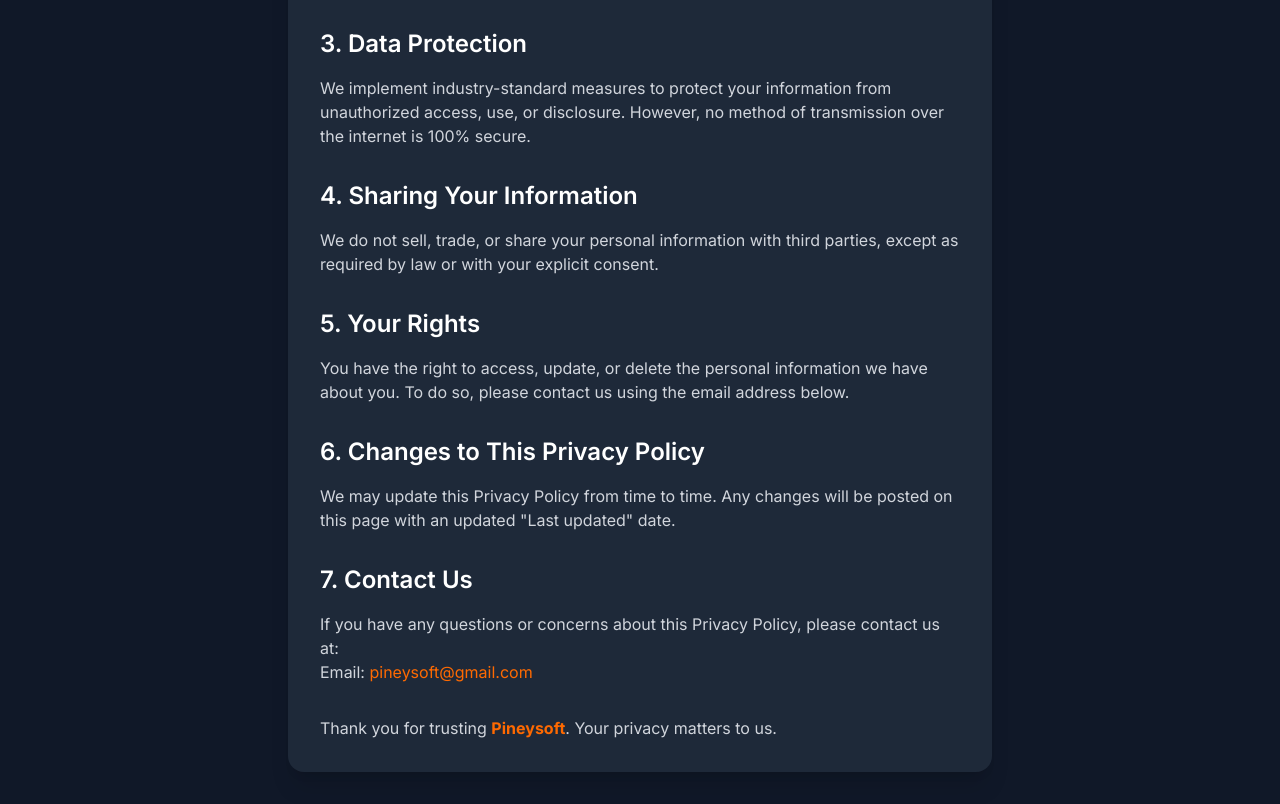
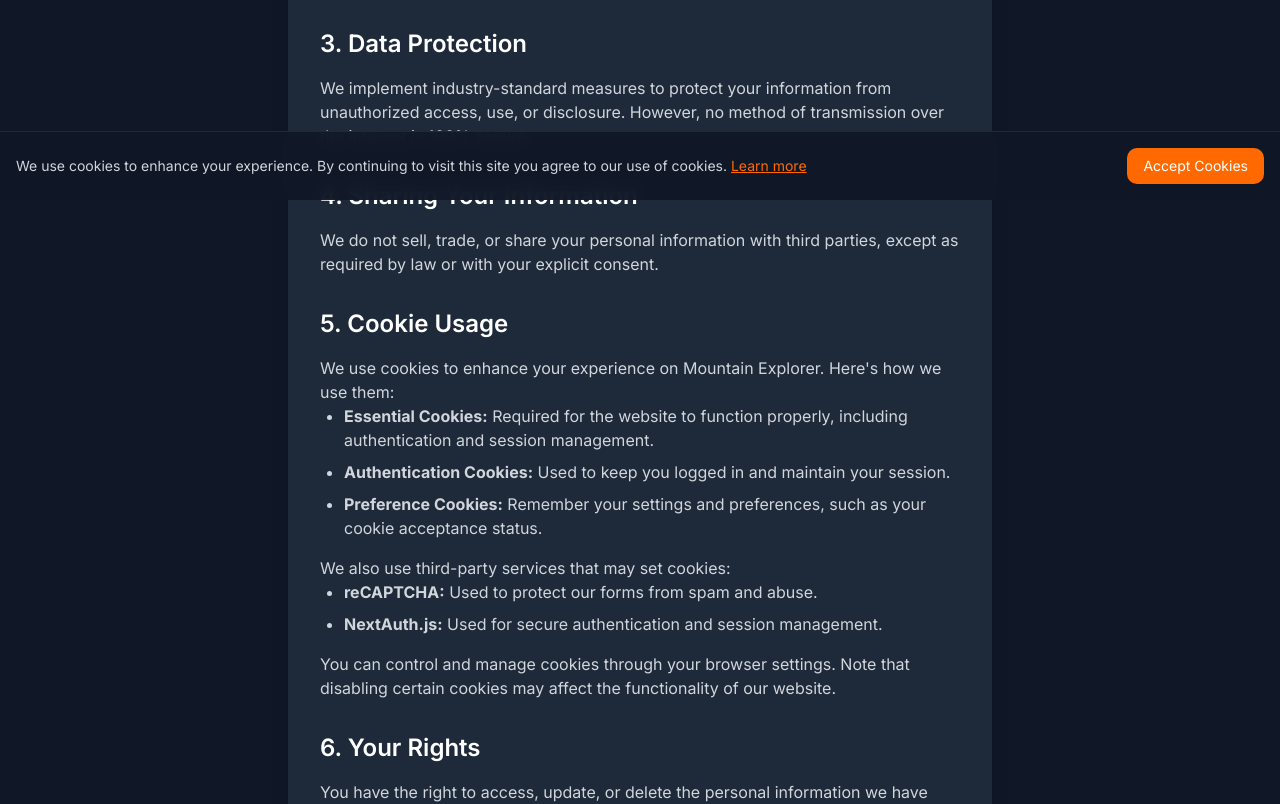
Before and after one commit to BrianJRobinson/mountain-explorer, a Next.js app: page /privacy-policy in a window 1280 px wide. Shown: the part 600-1404 px from the top of the page. Built offline with nearby package versions, Linux system fonts and the light colour scheme; no server answers.

Commit message:
Added Cookie warning for compliance.

```diff
--- a/src/app/layout.tsx
+++ b/src/app/layout.tsx
@@ -5,6 +5,7 @@ import type { Metadata } from 'next'
 import { Toaster } from 'react-hot-toast'
 import { ReCaptchaScript } from '@/components/ReCaptchaScript'
 import { Footer } from '@/components/Footer'
+import { CookieBanner } from '@/components/CookieBanner'
 
 const inter = Inter({ subsets: ['latin'] })
 
@@ -31,6 +32,7 @@ export default function RootLayout({
             {children}
           </div>
           <Footer />
+          <CookieBanner />
         </Providers>
         <ReCaptchaScript />
         <Toaster
--- a/src/app/privacy-policy/page.tsx
+++ b/src/app/privacy-policy/page.tsx
@@ -60,19 +60,39 @@ const PrivacyPolicy: React.FC = () => {
               parties, except as required by law or with your explicit consent.
             </p>
 
-            <h2 className="text-2xl font-semibold text-white mt-8 mb-4">5. Your Rights</h2>
+            <h2 className="text-2xl font-semibold text-white mt-8 mb-4">5. Cookie Usage</h2>
+            <p className="text-gray-300">
+              We use cookies to enhance your experience on Mountain Explorer. Here's how we use them:
+            </p>
+            <ul className="list-disc pl-6 text-gray-300 space-y-2">
+              <li><strong>Essential Cookies:</strong> Required for the website to function properly, including authentication and session management.</li>
+              <li><strong>Authentication Cookies:</strong> Used to keep you logged in and maintain your session.</li>
+              <li><strong>Preference Cookies:</strong> Remember your settings and preferences, such as your cookie acceptance status.</li>
+            </ul>
+            <p className="text-gray-300 mt-4">
+              We also use third-party services that may set cookies:
+            </p>
+            <ul className="list-disc pl-6 text-gray-300 space-y-2">
+              <li><strong>reCAPTCHA:</strong> Used to protect our forms from spam and abuse.</li>
+              <li><strong>NextAuth.js:</strong> Used for secure authentication and session management.</li>
+            </ul>
+            <p className="text-gray-300 mt-4">
+              You can control and manage cookies through your browser settings. Note that disabling certain cookies may affect the functionality of our website.
+            </p>
+
+            <h2 className="text-2xl font-semibold text-white mt-8 mb-4">6. Your Rights</h2>
             <p className="text-gray-300">
               You have the right to access, update, or delete the personal information
               we have about you. To do so, please contact us using the email address below.
             </p>
 
-            <h2 className="text-2xl font-semibold text-white mt-8 mb-4">6. Changes to This Privacy Policy</h2>
+            <h2 className="text-2xl font-semibold text-white mt-8 mb-4">7. Changes to This Privacy Policy</h2>
             <p className="text-gray-300">
               We may update this Privacy Policy from time to time. Any changes will be
               posted on this page with an updated &quot;Last updated&quot; date.
             </p>
 
-            <h2 className="text-2xl font-semibold text-white mt-8 mb-4">7. Contact Us</h2>
+            <h2 className="text-2xl font-semibold text-white mt-8 mb-4">8. Contact Us</h2>
             <p className="text-gray-300">
               If you have any questions or concerns about this Privacy Policy, please
               contact us at:
--- /dev/null
+++ b/src/components/CookieBanner.tsx
@@ -0,0 +1,44 @@
+'use client';
+
+import { useState, useEffect } from 'react';
+import Link from 'next/link';
+
+export function CookieBanner() {
+  const [isVisible, setIsVisible] = useState(false);
+
+  useEffect(() => {
+    // Check if user has already accepted cookies
+    const hasAccepted = localStorage.getItem('cookiesAccepted');
+    if (!hasAccepted) {
+      setIsVisible(true);
+    }
+  }, []);
+
+  const handleAccept = () => {
+    localStorage.setItem('cookiesAccepted', 'true');
+    setIsVisible(false);
+  };
+
+  if (!isVisible) return null;
+
+  return (
+    <div className="fixed bottom-0 left-0 right-0 bg-gray-900/95 backdrop-blur-sm border-t border-gray-800 z-50">
+      <div className="container mx-auto px-4 py-4">
+        <div className="flex flex-col md:flex-row items-center justify-between gap-4">
+          <div className="text-sm text-gray-300">
+            We use cookies to enhance your experience. By continuing to visit this site you agree to our use of cookies.{' '}
+            <Link href="/privacy-policy" className="text-orange-500 hover:text-orange-400 underline">
+              Learn more
+            </Link>
+          </div>
+          <button
+            onClick={handleAccept}
+            className="bg-orange-500 text-white px-4 py-2 rounded-lg text-sm hover:bg-orange-600 transition-colors whitespace-nowrap"
+          >
+            Accept Cookies
+          </button>
+        </div>
+      </div>
+    </div>
+  );
+}
--- a/src/components/Hero.tsx
+++ b/src/components/Hero.tsx
@@ -29,6 +29,7 @@ export const Hero = () => {
                 src={`/avatars/${userAvatar === "default" ? 'Avatar1.webp' : userAvatar} `}
                   alt={`${userName}'s avatar`}
                   fill
+                  sizes="(max-width: 768px) 64px, 80px"
                   className="object-cover"
                 />
               )}
--- a/src/components/ProfileModal.tsx
+++ b/src/components/ProfileModal.tsx
@@ -90,6 +90,7 @@ export function ProfileModal({ isOpen, onClose, currentUsername, currentAvatar }
                     src={`/avatars/${avatar}`}
                     alt={`Avatar ${avatar}`}
                     fill
+                    sizes="(max-width: 768px) 80px, 100px"
                     className="rounded-lg object-cover"
                   />
                 </div>
--- a/src/components/UserAvatar.tsx
+++ b/src/components/UserAvatar.tsx
@@ -24,6 +24,7 @@ export function UserAvatar() {
           src={`/avatars/${userAvatar === "default" ? 'Avatar1.webp' : userAvatar} `}
           alt={`${userName}'s avatar`}
           fill
+          sizes="(max-width: 768px) 40px, 40px"
           className="object-cover"
         />
       )}
```
